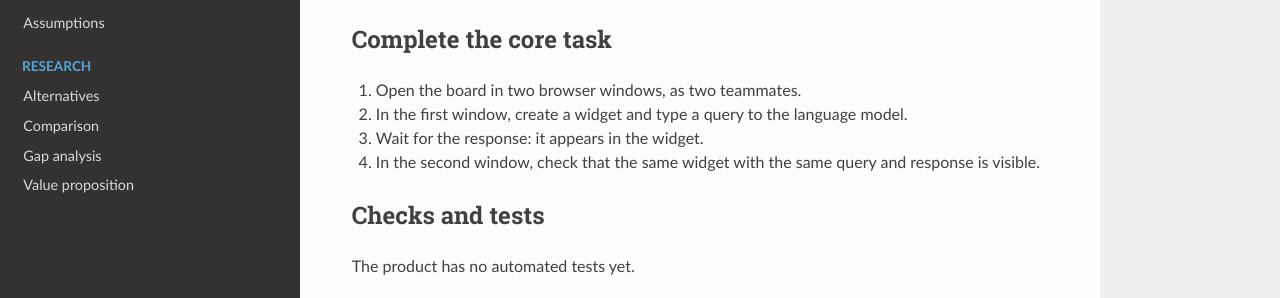
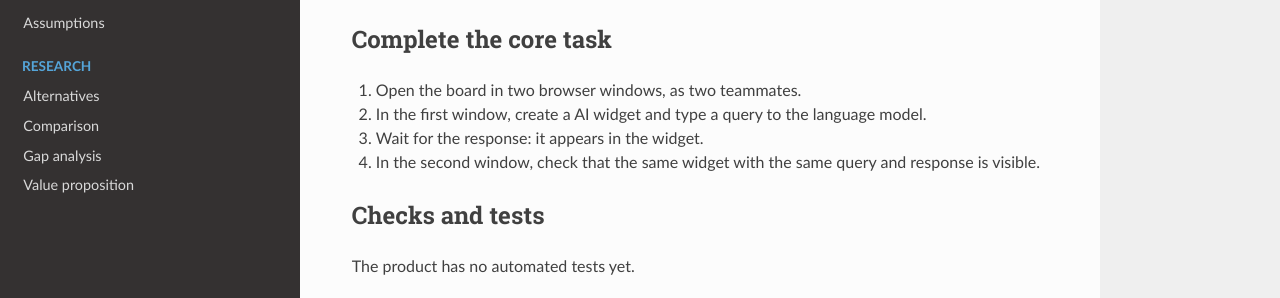
Before and after one commit to WellMadeTeam/workspace-ai-03, an MkDocs documentation site: the page built from docs/setup.md, in a window 1280 px wide and 900 px high, scrolled down 934 px. Shown: the part 395-693 px from the top of the window. Built offline with MkDocs 1.6.1, drawn with Linux system fonts in a browser that asks for light colours; nearby versions of some CDN libraries.

```diff
--- a/docs/setup.md
+++ b/docs/setup.md
@@ -53,7 +53,7 @@ To stop the product, press Ctrl+C, or run `docker compose down` in another termi
 ## Complete the core task
 
 1. Open the board in two browser windows, as two teammates.
-2. In the first window, create a widget and type a query to the language model.
+2. In the first window, create a AI widget and type a query to the language model.
 3. Wait for the response: it appears in the widget.
 4. In the second window, check that the same widget with the same query and response is visible.
 
```
